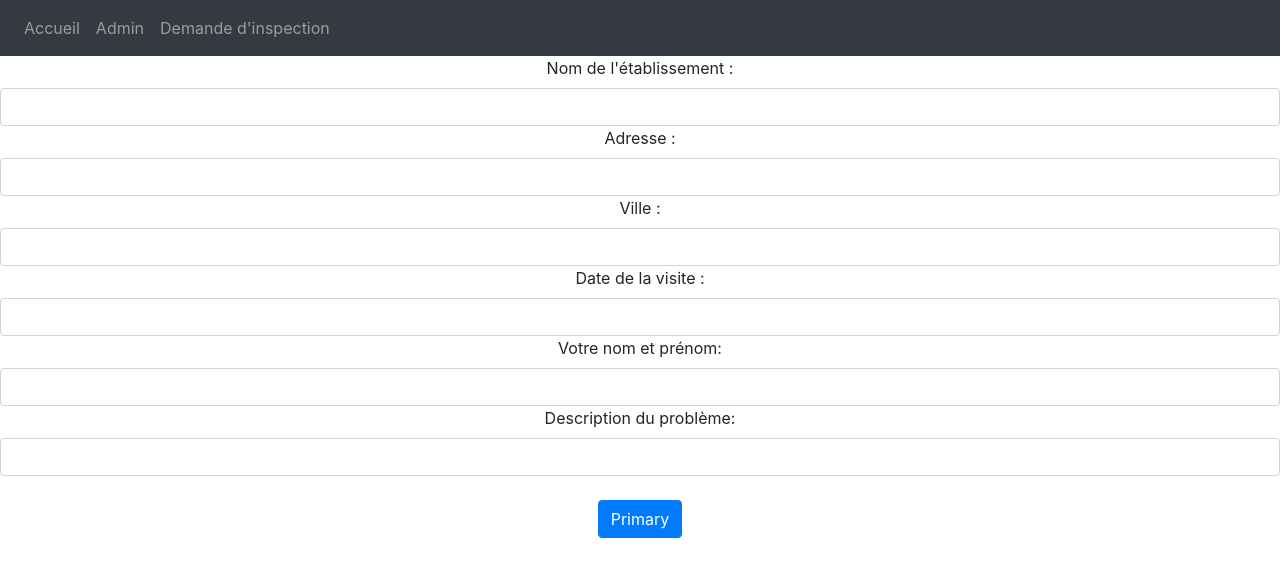
After one commit to btaousoussema/5190_projetSession, a Flask app: page /inspection in a window 1280 px wide. The commit adds this page. Shown: the top 577 px of the page. Run offline with Flask 2, Linux system fonts and the light colour scheme; some libraries are stand-ins or nearby versions.

Commit message:
Ajout de d'autres composantes du projets

```diff
--- a/app.py
+++ b/app.py
@@ -4,9 +4,17 @@ from flask import Flask
 from flask import request
 from flask import render_template
 from flask import g
+from flask import jsonify
+from flask_json_schema import JsonSchema
+from flask_json_schema import JsonValidationError
 from Database import Database
 import json
+
+from Inspection import Inspection
+from schemas import infraction_insert_schema
+
 app = Flask(__name__, static_url_path="", static_folder="static")
+schema = JsonSchema(app)
 
 
 def get_db():
@@ -16,11 +24,18 @@ def get_db():
     return g._database
 
 
+@app.errorhandler(JsonValidationError)
+def validation_error(e):
+    errors = [validation_error.message for validation_error in e.errors]
+    return jsonify({'error': e.message, 'errors': errors}), 400
+
+
 @app.route('/')
 def page_accueil():
     contrevenants = get_db().get_all_contrevenant()
     print(len(contrevenants))
     return render_template('accueil.html', contrevenants=contrevenants)
+
 
 # @app.route('/')
 # def page_accueil():
@@ -32,9 +47,10 @@ def recherche_nom():
     contrevenants_db = get_db().recherche_nom(nom)
     # for i in contrevenants:
     #     print(contrevenants[i])
-    #print("-----------------------------", contrevenants_db[0])
-    #print("\n Les contravenntionsssss \n" , contrevenants_db[0].contraventions)
+    # print("-----------------------------", contrevenants_db[0])
+    # print("\n Les contravenntionsssss \n" , contrevenants_db[0].contraventions)
     return render_template('detail.html', contrevenants=contrevenants_db)
+
 
 @app.route('/rechercheProprietaire')
 def recherche_proprietaire():
@@ -42,9 +58,10 @@ def recherche_proprietaire():
     contrevenants_db = get_db().recherche_proprietaire(proprietaire)
     # for i in contrevenants:
     #     print(contrevenants[i])
-    #print("-----------------------------", contrevenants_db[0])
-    #print("\n Les contravenntionsssss \n" , contrevenants_db[0].contraventions)
+    # print("-----------------------------", contrevenants_db[0])
+    # print("\n Les contravenntionsssss \n" , contrevenants_db[0].contraventions)
     return render_template('detail.html', contrevenants=contrevenants_db)
+
 
 @app.route('/rechercheRue')
 def recherche_rue():
@@ -52,15 +69,16 @@ def recherche_rue():
     contrevenants_db = get_db().recherche_adresse(adresse)
     # for i in contrevenants:
     #     print(contrevenants[i])
-    #print("-----------------------------", contrevenants_db[0])
-    #print("\n Les contravenntionsssss \n" , contrevenants_db[0].contraventions)
+    # print("-----------------------------", contrevenants_db[0])
+    # print("\n Les contravenntionsssss \n" , contrevenants_db[0].contraventions)
     return render_template('detail.html', contrevenants=contrevenants_db)
+
 
 @app.route('/rechercheDate')
 def rechercher_selon_date():
     du = request.args.get('du')
     au = request.args.get('au')
-    print("Resultat du true or false: ", (verifier_date(du) and verifier_date(au)) )
+    print("Resultat du true or false: ", (verifier_date(du) and verifier_date(au)))
     if verifier_date(du) and verifier_date(au):
         contrevenants_db = get_db().contrevenant_entre_deux_dates(du, au)
         for i in contrevenants_db:
@@ -73,15 +91,14 @@ def rechercher_selon_date():
         # message = "Les dates doivent être en format AAAA-MM-JJ. "
         # return render_template("accueil.html", message=message, du=du, au=au)
 
-
-
     # for v in j:
     #     print(len(v["contraventions"]))
-    #print("----------------------",contrevenants_db.contraventions)
-    #return render_template('detail.html', contrevenants=contrevenants_db)
-    #datetime.strptime('02 novembre 2017', '%d %B %Y')
+    # print("----------------------",contrevenants_db.contraventions)
+    # return render_template('detail.html', contrevenants=contrevenants_db)
+    # datetime.strptime('02 novembre 2017', '%d %B %Y')
     return data
 
+# Route A6
 @app.route("/getContraventions")
 def get_contraventions():
     id = request.args.get('id')
@@ -89,21 +106,68 @@ def get_contraventions():
     j = json.dumps([ob.to_dict() for ob in contraventions])
     return j
 
+#Route C1, il faut ordonner en décroissant tho!!
+@app.route('/getContrevenant')
+def get_contrevenant():
+    contrevenants = get_db().get_all_contrevenant()
+    json_data = nombre_infractions(contrevenants)
+    return json_data
+
+
+@app.route('/inspection')
+def formulaire_inspection():
+    print("on est dans le GET.")
+    return render_template('inspection.html')
+
+
+@app.route('/inspection', methods=['POST'])
+@schema.validate(infraction_insert_schema)
+def ajouter_inspection():
+    nom = request.json.get('nom')
+    adresse = request.json.get('adresse')
+    ville = request.json.get('ville')
+    date_visite = request.json.get('date_visite')
+    nom_plaignant = request.json.get('nom_plaignant')
+    description = request.json.get('description')
+    if verifier_date(date_visite):
+        inspection = Inspection(nom, adresse, ville, date_visite, nom_plaignant, description)
+        id = get_db().insert_inspection(inspection)
+        #return render_template("confirmation.html", inspection=inspection)
+        print(id)
+        return json.dumps({"id": int(id), "nom":inspection.nom, "adresse": inspection.adresse, "ville": inspection.ville, "date_visite": inspection.date_visite,
+                      "nom_plaignant":inspection.nom_plaignant, "description": inspection.description})
+    else:
+        return {}
+
+@app.route('/confirmation.html/<id>')
+def confirmer(id):
+    inspection = get_db().get_infraction(id)
+    return render_template('confirmation.html', inspection=inspection)
 
 def verifier_date(date):
     date_parse = date.split("-")
     if str(date_parse[0]).isdigit() and str(date_parse[1]).isdigit() and str(date_parse[2]).isdigit():
-       return len(date_parse[0]) == 4 and len(date_parse[2]) == 2 and len(date_parse[1]) == 2 and \
-              verifier_mois(date_parse[1]) and verifier_jour(date_parse[2])
+        return len(date_parse[0]) == 4 and len(date_parse[2]) == 2 and len(date_parse[1]) == 2 and \
+               verifier_mois(date_parse[1]) and verifier_jour(date_parse[2])
     else:
-       return False
+        return False
+
 
 def verifier_mois(mois):
     return 1 <= int(mois) < 13
 
+
 def verifier_jour(jour):
     return 1 <= int(jour) <= 31
 
+
+def nombre_infractions(contrevenants):
+    donnes = []
+    for contrevenant in contrevenants:
+        donnes.append({"contrevenant": contrevenant.etablissement,
+                       "nombre_contraventions": len(contrevenant.contraventions)})
+    json_data = json.dumps(donnes)
+    return json_data
 # if __name__== "__main__":
 #     port = int(os.environ.get('PORT', 5000))
 #     app.run(host='0.0.0.0', port=port)
--- a/db/contrevenant.sql
+++ b/db/contrevenant.sql
@@ -16,3 +16,13 @@ create table contravention(
   montant varchar(10),
   foreign key(proprietaire_id) references contrevenant(id)
 );
+
+create table inspection(
+ id integer primary key autoincrement,
+ Etablissement varchar(50),
+ adresse varchar(40),
+ ville varchar(50),
+ date_visite text,
+ nom varchar(50),
+ description varchar(200)
+);
--- a/requirements.txt
+++ b/requirements.txt
@@ -1,12 +1,18 @@
 APScheduler==3.6.3
+attrs==19.3.0
 Click==7.0
 Flask==1.1.1
+Flask-json-schema==0.0.5
 gunicorn==20.0.4
+importlib-metadata==1.6.0
 itsdangerous==1.1.0
 Jinja2==2.11.1
+jsonschema==3.2.0
 MarkupSafe==1.1.1
 pycodestyle==2.5.0
+pyrsistent==0.16.0
 pytz==2019.3
 six==1.14.0
 tzlocal==2.0.0
 Werkzeug==0.16.1
+zipp==3.1.0
--- /dev/null
+++ b/schemas.py
@@ -0,0 +1,25 @@
+infraction_insert_schema = {
+    'type': 'object',
+    'required': ['nom', 'adresse', 'ville', 'date_visite', 'nom_plaignant', 'description'],
+    'properties': {
+        'nom': {
+            'type': 'string'
+        },
+        'adresse': {
+            'type': 'string'
+        },
+        'ville': {
+            'type': 'string'
+        },
+        'date_visite': {
+            'type': 'string'
+        },
+        'nom_plaignant': {
+            'type': 'string'
+        },
+        'description': {
+            'type': 'string'
+        },
+    },
+    'additionalProperties': False
+}
--- a/static/js/script.js
+++ b/static/js/script.js
@@ -26,13 +26,18 @@ function chercherContrevenant(){
   }
 }
 
-function verifierDates(du, au){
+function verifierDates(date){
   var reg = new RegExp("^[0-9]{4}-[0-1][0-9]-[0-3][0-9]$");
-  if (reg.exec(du) == null || reg.exec(au) == null){
+  if (reg.exec(date) == null){
     return false;
   }
   return true;
 }
+
+function verifierDates(du, au){
+  return verifierDates(du) && verifierDates(au);
+}
+
 function process(data){
   if (Object.keys(data).length === 0){
     return html = "Il n'y a aucune contravention pour ces dates";
@@ -88,3 +93,30 @@ function htmlInfractions(data){
   html += "</tbody></table>";
   return html;
 }
+
+function creerInfraction(){
+  var nom = document.getElementById("nom").value;
+  var adresse = document.getElementById("adresse").value;
+  var ville = document.getElementById("ville").value;
+  var date_visite = document.getElementById("date_visite").value;
+  var nom_plaignant = document.getElementById("nom_plaignant").value;
+  var description = document.getElementById("description").value;
+  var xhr = new XMLHttpRequest();
+  xhr.onreadystatechange = function() {
+    if (xhr.readyState === XMLHttpRequest.DONE) {
+      if (xhr.status === 200) {
+        var data = JSON.parse(xhr.responseText);
+        console.log(xhr.responseText);
+        window.location.replace("/confirmation.html/"+data.id);
+      } else {
+        console.log('Erreur avec le serveur');
+      }
+    }
+  };
+  var url = "/inspection";
+  xhr.open('POST', url, true);
+  xhr.setRequestHeader("Content-Type", "application/json");
+  console.log(JSON.stringify({nom:nom, adresse:adresse, ville:ville, date_visite: date_visite, nom_plaignant: nom_plaignant, description: description}));
+  xhr.send(JSON.stringify({nom:nom, adresse:adresse, ville:ville, date_visite:date_visite, nom_plaignant:nom_plaignant,description:description}));
+  //xhr.send()
+}
--- a/templates/header.html
+++ b/templates/header.html
@@ -8,7 +8,7 @@
       <a class="nav-link" href="/admin">Admin</a>
     </li>
     <li class="nav-item">
-      <a class="nav-link" href="/admin-nouveau">Creer</a>
+      <a class="nav-link" href="/inspection">Demande d'inspection</a>
     </li>
   </ul>
 </nav>
--- /dev/null
+++ b/templates/inspection.html
@@ -0,0 +1,36 @@
+<!DOCTYPE html>
+<html lang="en" lang="fr" xmlns="http://www.w3.org/1999/xhtml">
+<head>
+    <meta charset="UTF-8">
+    <title>RestoNews</title>
+    <script src="js/script.js"></script>
+    <link rel="stylesheet" href="css/bootstrap-4.4.1-dist/css/bootstrap.css">
+</head>
+<body>
+<div>
+      {% include "header.html" %}
+</div>
+<div id="alert" class="alert alert-success" role="alert" style="display: none;">
+    La plainte a bien été recue!
+</div>
+<div class="form-group" style="text-align:center">
+    <form>
+        <label for="nom">Nom de l'établissement :</label>
+        <input class="form-control" type="text" name="nom" id="nom" aria-label="Search">
+        <label for="nom">Adresse :</label>
+        <input class="form-control" type="text" name="adresse" id="adresse"  aria-label="Search">
+        <label for="nom">Ville :</label>
+        <input class="form-control" type="text" name="ville" id="ville"  aria-label="Search">
+        <label for="nom">Date de la visite :</label>
+        <input class="form-control" type="text" name="date_visite" id="date_visite" aria-label="Search">
+        <label for="nom">Votre nom et prénom: </label>
+        <input class="form-control" type="text" name="nom_plaignant" id="nom_plaignant"  aria-label="Search">
+        <label for="nom">Description du problème: </label>
+        <input class="form-control" type="text" name="description" id="description" aria-label="Search"><br>
+        <button type="button" class="btn btn-primary" onclick="creerInfraction()">Primary</button>
+
+    </form>
+</div>
+
+</body>
+</html>
```
Also changed, not shown: Database.py (+24 -0 lines), Infraction.py (added, +9 -0 lines), Inspection.py (added, +18 -0 lines), contrevenant_db.py (+8 -4 lines), templates/confirmation.html (added, +25 -0 lines).
